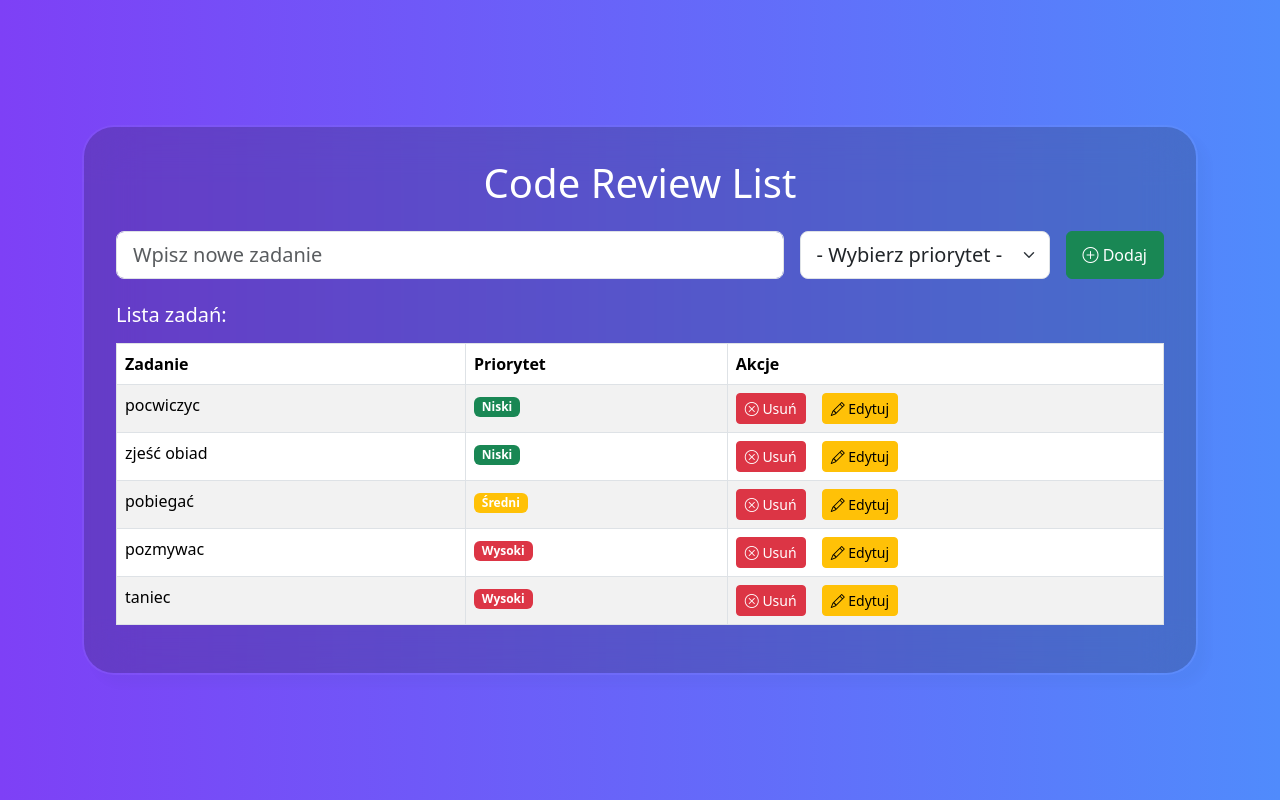
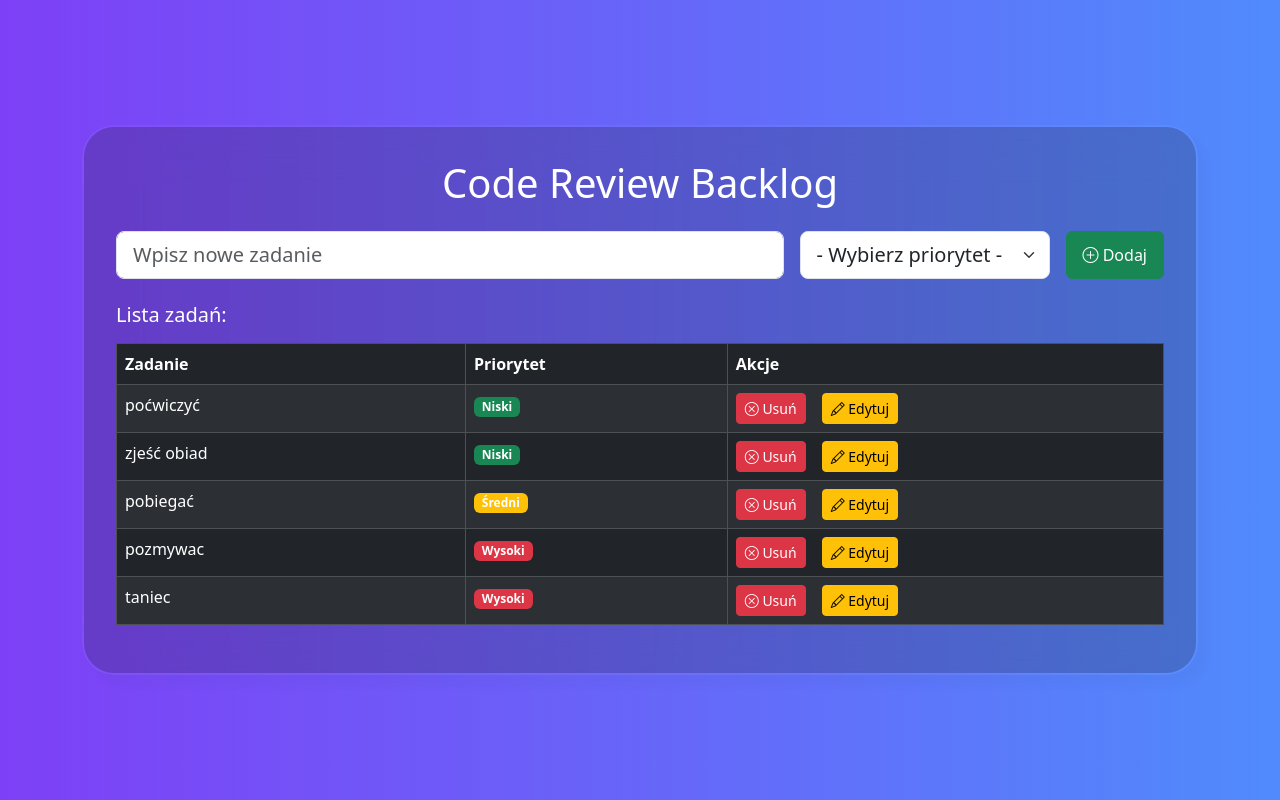
Before and after one commit to KarlaSz/CodeReviewList_Flask, a Flask app: page / in a window 1280 px wide. Run offline with Flask 3, Linux system fonts and the light colour scheme; data comes from the database, SQL or seed files in the repository.

Commit message:
improve table styles

```diff
--- a/templates/todo.html
+++ b/templates/todo.html
@@ -3,7 +3,7 @@
 {% block title %}Code Review List App{% endblock %}
 
 {% block content %}
-    <h1 class="text-center mb-4">Code Review List</h1>
+    <h1 class="text-center mb-4">Code Review Backlog</h1>
 
     <!-- Form for adding new tasks -->
     <form action="" method="POST" class="d-flex mb-4 gap-3">
@@ -36,7 +36,7 @@
         <h5 class="mb-3">Lista zadań:</h5>
 
         <!-- Table for tasks -->
-        <table class="table table-striped table-bordered">
+        <table class="table table-striped table-dark table-bordered">
             <thead>
                 <tr>
                     <th scope="col" class="col-4">Zadanie</th>
```
Also changed, not shown: todo.db.
